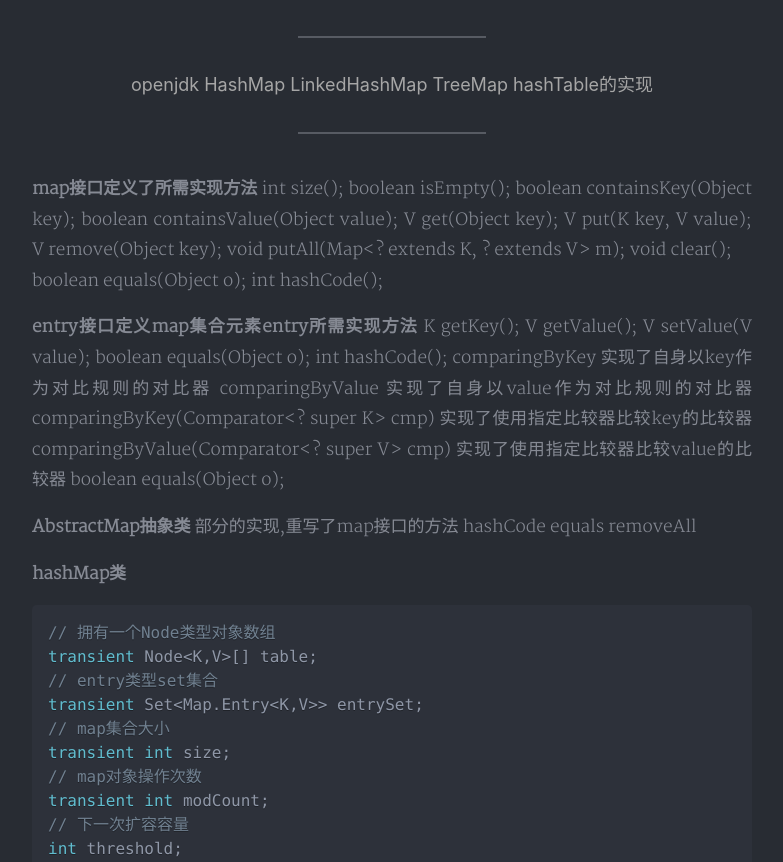
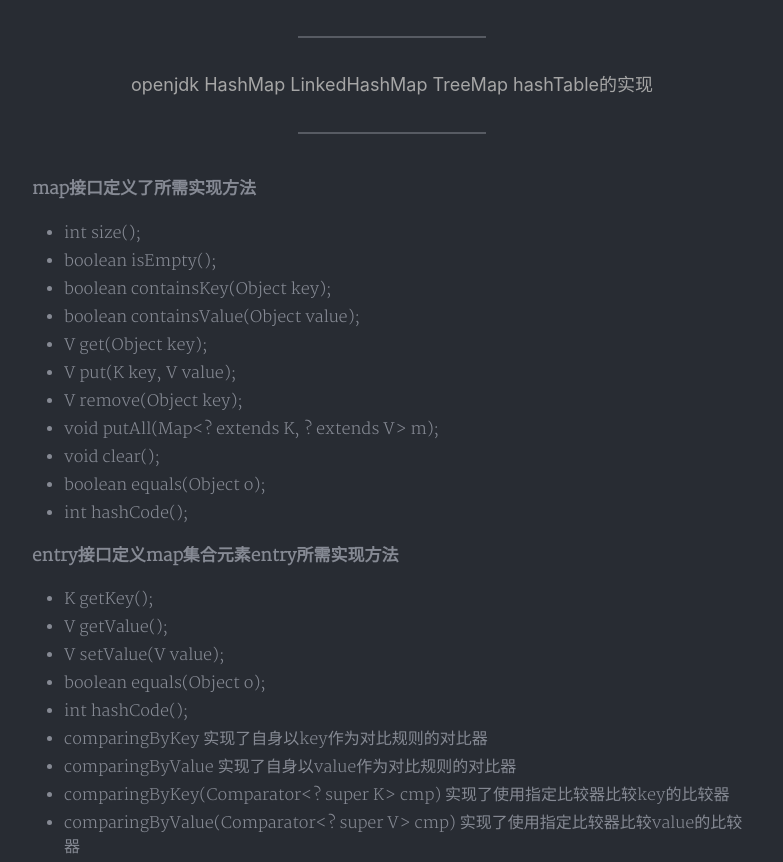
Before and after one commit to gobige/gobige.github.io, a Jekyll site: the page built from _posts/2018-06-01-source-dataStructrue-map.md, in a window 1280 px wide and 1400 px high, cut to the strip 464-1326 px from the top of the window. Shown: the whole strip, without its empty margins (248-1031 px from the left). Built offline with Jekyll 4.4.1, drawn with Linux system fonts in a browser that asks for light colours; nearby versions of some CDN libraries; a style sheet for code colours, icons or effects is not loaded; some of the changed text lies outside the part shown.

Commit message:
repair 条目

```diff
--- a/_posts/2018-06-01-source-dataStructrue-map.md
+++ b/_posts/2018-06-01-source-dataStructrue-map.md
@@ -10,29 +10,29 @@ tags: 源码
 ---
 
 **map接口定义了所需实现方法**
-int size();
-boolean isEmpty();
-boolean containsKey(Object key);
-boolean containsValue(Object value);
-V get(Object key);
-V put(K key, V value);
-V remove(Object key);
-void putAll(Map<? extends K, ? extends V> m);
-void clear();
-boolean equals(Object o);
-int hashCode();
+- int size();
+- boolean isEmpty();
+- boolean containsKey(Object key);
+- boolean containsValue(Object value);
+- V get(Object key);
+- V put(K key, V value);
+- V remove(Object key);
+- void putAll(Map<? extends K, ? extends V> m);
+- void clear();
+- boolean equals(Object o);
+- int hashCode();
 
 **entry接口定义map集合元素entry所需实现方法**
-K getKey();
-V getValue();
-V setValue(V value);
-boolean equals(Object o);
-int hashCode();
-comparingByKey 实现了自身以key作为对比规则的对比器
-comparingByValue 实现了自身以value作为对比规则的对比器
-comparingByKey(Comparator<? super K> cmp)  实现了使用指定比较器比较key的比较器
-comparingByValue(Comparator<? super V> cmp)  实现了使用指定比较器比较value的比较器
-boolean equals(Object o);
+- K getKey();
+- V getValue();
+- V setValue(V value);
+- boolean equals(Object o);
+- int hashCode();
+- comparingByKey 实现了自身以key作为对比规则的对比器
+- comparingByValue 实现了自身以value作为对比规则的对比器
+- comparingByKey(Comparator<? super K> cmp)  实现了使用指定比较器比较key的比较器
+- comparingByValue(Comparator<? super V> cmp)  实现了使用指定比较器比较value的比较器
+- boolean equals(Object o);
 
 **AbstractMap抽象类**
 部分的实现,重写了map接口的方法 hashCode equals removeAll
```
Also changed, not shown: _posts/2018-06-01-source-dataStructrue-set.md (+15 -15 lines).
